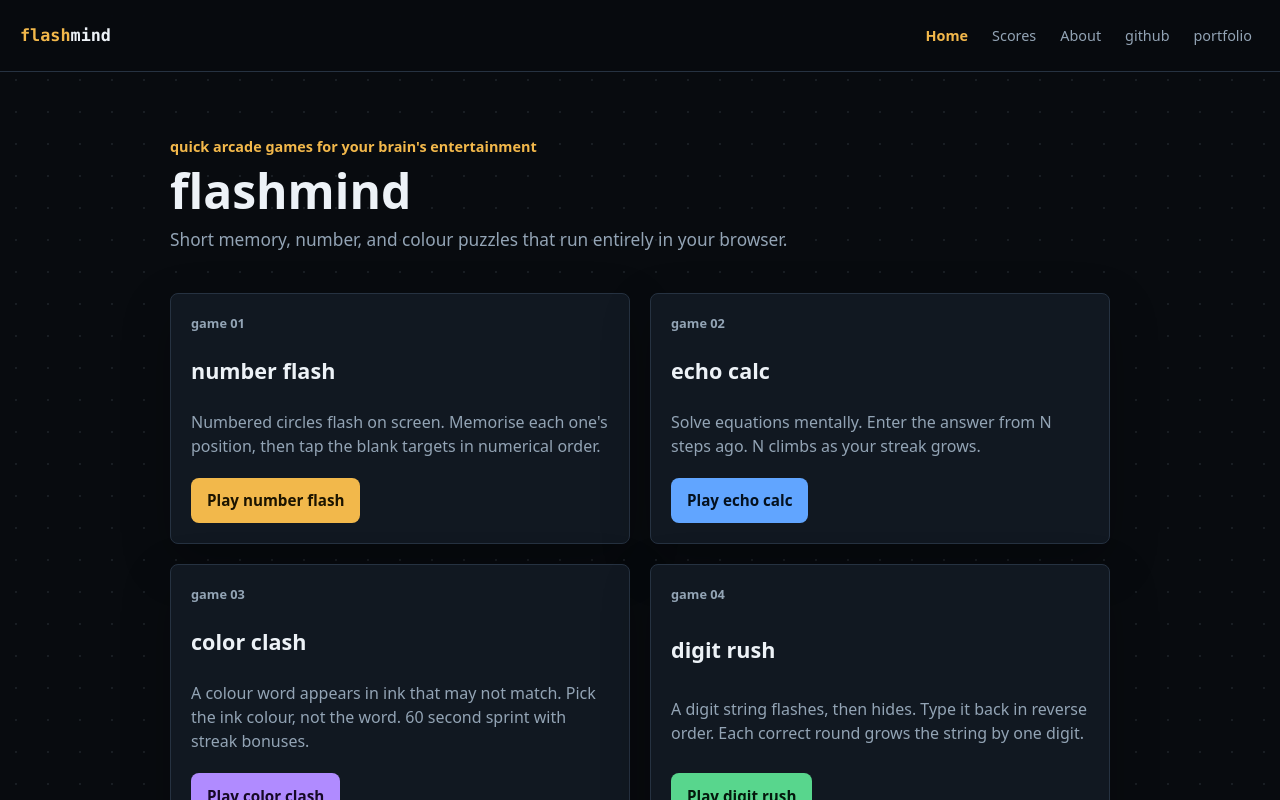
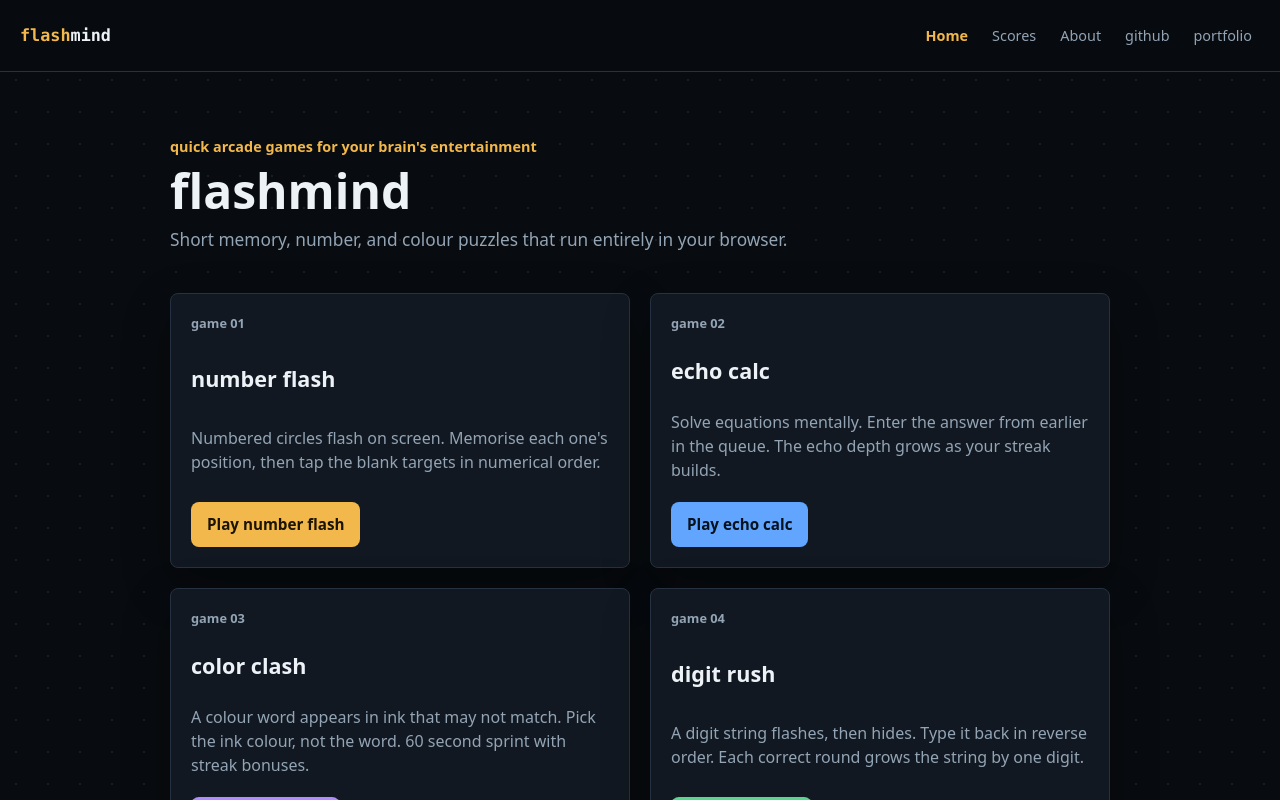
Before and after one commit to cedrisio/flashmind, a React (Vite) app: page / in a window 1280 px wide. Shown: the top 800 px of the page. Built offline with nearby package versions, Linux system fonts and the light colour scheme.

Commit message:
copy: align echo calc card description with echo depth framing

```diff
--- a/src/pages/Home.tsx
+++ b/src/pages/Home.tsx
@@ -12,7 +12,7 @@ const descriptions: Record<GameId, string> = {
   'number-flash':
     "Numbered circles flash on screen. Memorise each one's position, then tap the blank targets in numerical order.",
   'echo-calc':
-    'Solve equations mentally. Enter the answer from N steps ago. N climbs as your streak grows.',
+    'Solve equations mentally. Enter the answer from earlier in the queue. The echo depth grows as your streak builds.',
   'color-clash':
     'A colour word appears in ink that may not match. Pick the ink colour, not the word. 60 second sprint with streak bonuses.',
   'digit-rush':
```
